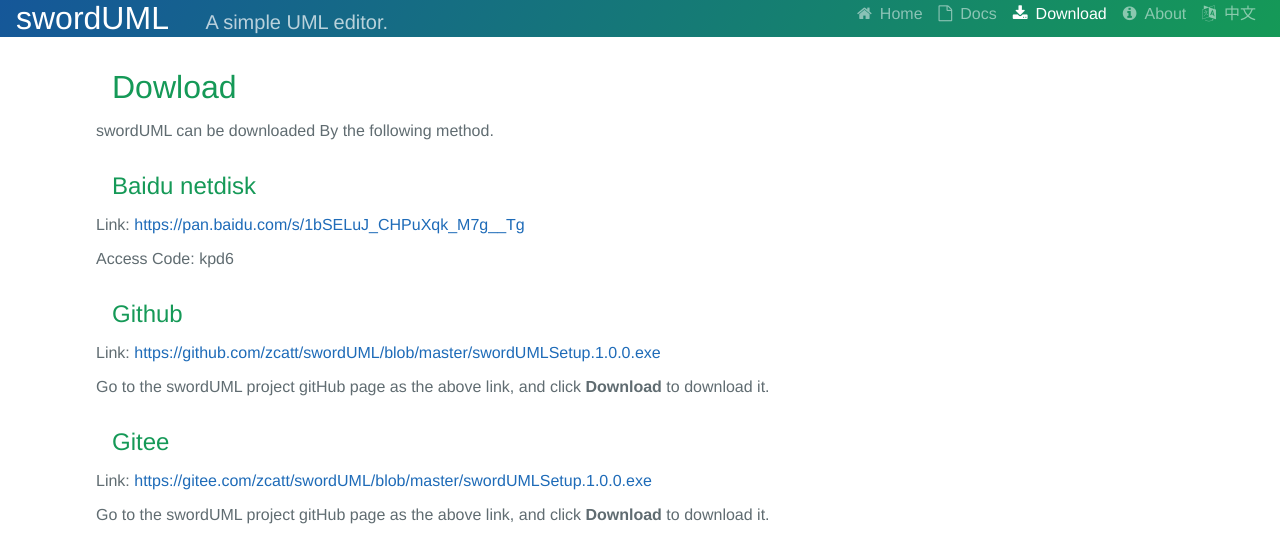
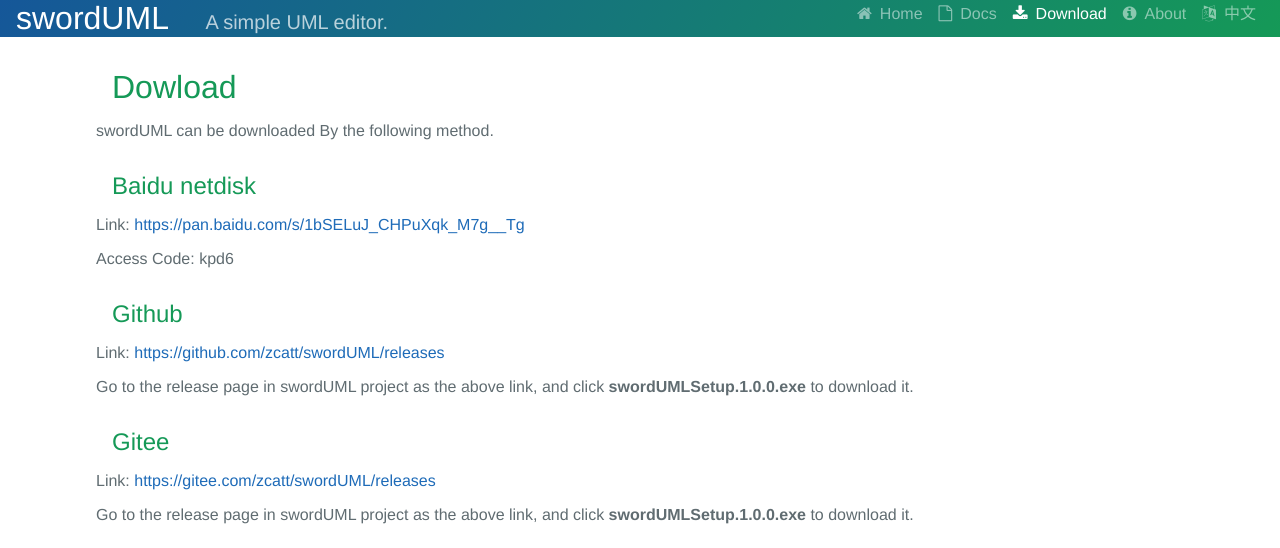
Before and after one commit to zcatt/zcatt.github.io, a Jekyll site: the page built from download.md, in a window 1280 px wide, cut to the strip 0-548 px from the top of the page. Built offline with Jekyll 4.4.1, drawn with Linux system fonts in a browser that asks for light colours; our own code applies the rules of GitHub Pages for plain Markdown files; comment, search, counter and statistics services are not loaded.

Commit message:
add exe into releases

```diff
--- a/download.md
+++ b/download.md
@@ -16,12 +16,12 @@
 
 ## Github
 
-Link: <https://github.com/zcatt/swordUML/blob/master/swordUMLSetup.1.0.0.exe>
+Link: <https://github.com/zcatt/swordUML/releases>
 
-Go to the swordUML project gitHub page as the above link, and click **Download** to download it.
+Go to the release page in swordUML project as the above link, and click **swordUMLSetup.1.0.0.exe** to download it.
 
 ## Gitee
 
-Link: <https://gitee.com/zcatt/swordUML/blob/master/swordUMLSetup.1.0.0.exe>
+Link: <https://gitee.com/zcatt/swordUML/releases>
 
-Go to the swordUML project gitHub page as the above link, and click **Download** to download it.
+Go to the release page in swordUML project as the above link, and click **swordUMLSetup.1.0.0.exe** to download it.
```
Also changed, not shown: download_cn.md (+4 -4 lines).
